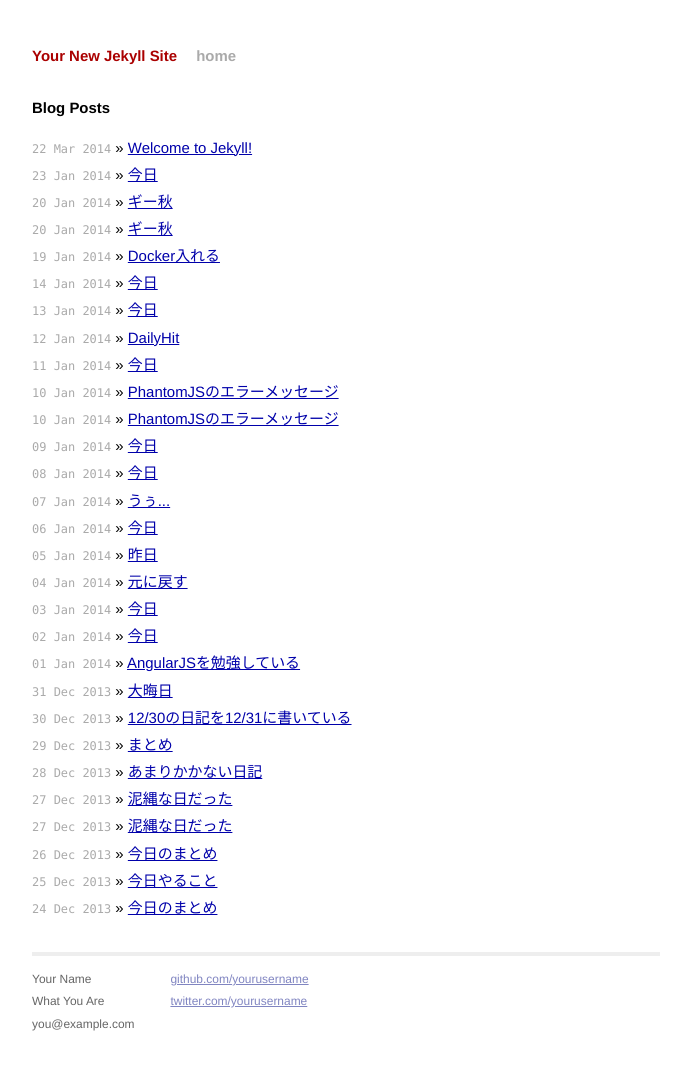
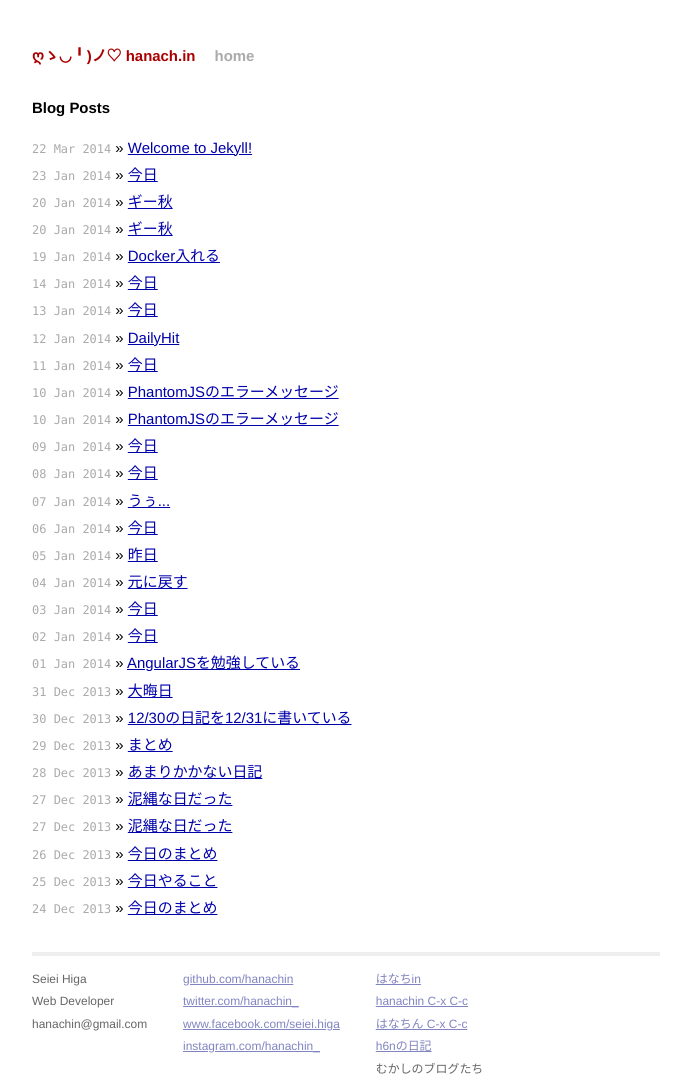
Before and after one commit to hanachin/hanachin.github.io, a Jekyll site: the page built from index.html, in a window 1280 px wide. Shown: the whole page, without its empty margins (294-985 px from the left). Built offline with Jekyll 4.4.1, drawn with Linux system fonts in a browser that asks for light colours; Markdown is read by kramdown in place of the engine named in the settings; before the commit the page ends 1047 px from its top, so only the background shows below that.

Commit message:
トップページ編集してリンク貼ったりした

```diff
--- a/_config.yml
+++ b/_config.yml
@@ -1,3 +1,3 @@
-name: Your New Jekyll Site
+name: ღゝ◡╹)ノ♡ hanach.in
 markdown: redcarpet
 pygments: true
--- a/_layouts/default.html
+++ b/_layouts/default.html
@@ -26,15 +26,26 @@
           <div class="footer">
             <div class="contact">
               <p>
-                Your Name<br />
-                What You Are<br />
-                you@example.com
+                Seiei Higa<br />
+                Web Developer<br />
+                hanachin@gmail.com
               </p>
             </div>
             <div class="contact">
               <p>
-                <a href="https://github.com/yourusername">github.com/yourusername</a><br />
-                <a href="https://twitter.com/yourusername">twitter.com/yourusername</a><br />
+                <a href="https://github.com/hanachin">github.com/hanachin</a><br />
+                <a href="https://twitter.com/hanachin_">twitter.com/hanachin_</a><br />
+                <a href="https://www.facebook.com/seiei.higa" alt="facebook">www.facebook.com/seiei.higa</a><br />
+                <a href="http://instagram.com/hanachin_" alt="instagram">instagram.com/hanachin_</a><br />
+              </p>
+            </div>
+            <div class="contact">
+              <p>
+                <a href="http://logs.hanach.in/">はなちin</a><br />
+                <a href="http://blog.hanach.in/">hanachin C-x C-c</a><br />
+                <a href="http://d.hatena.ne.jp/h6n/">はなちん C-x C-c</a><br />
+                <a href="http://hanachin.hateblo.jp/">h6nの日記</a><br />
+                むかしのブログたち<br />
               </p>
             </div>
           </div>
```
Also changed, not shown: app/views/main.html (deleted, +0 -35 lines).
